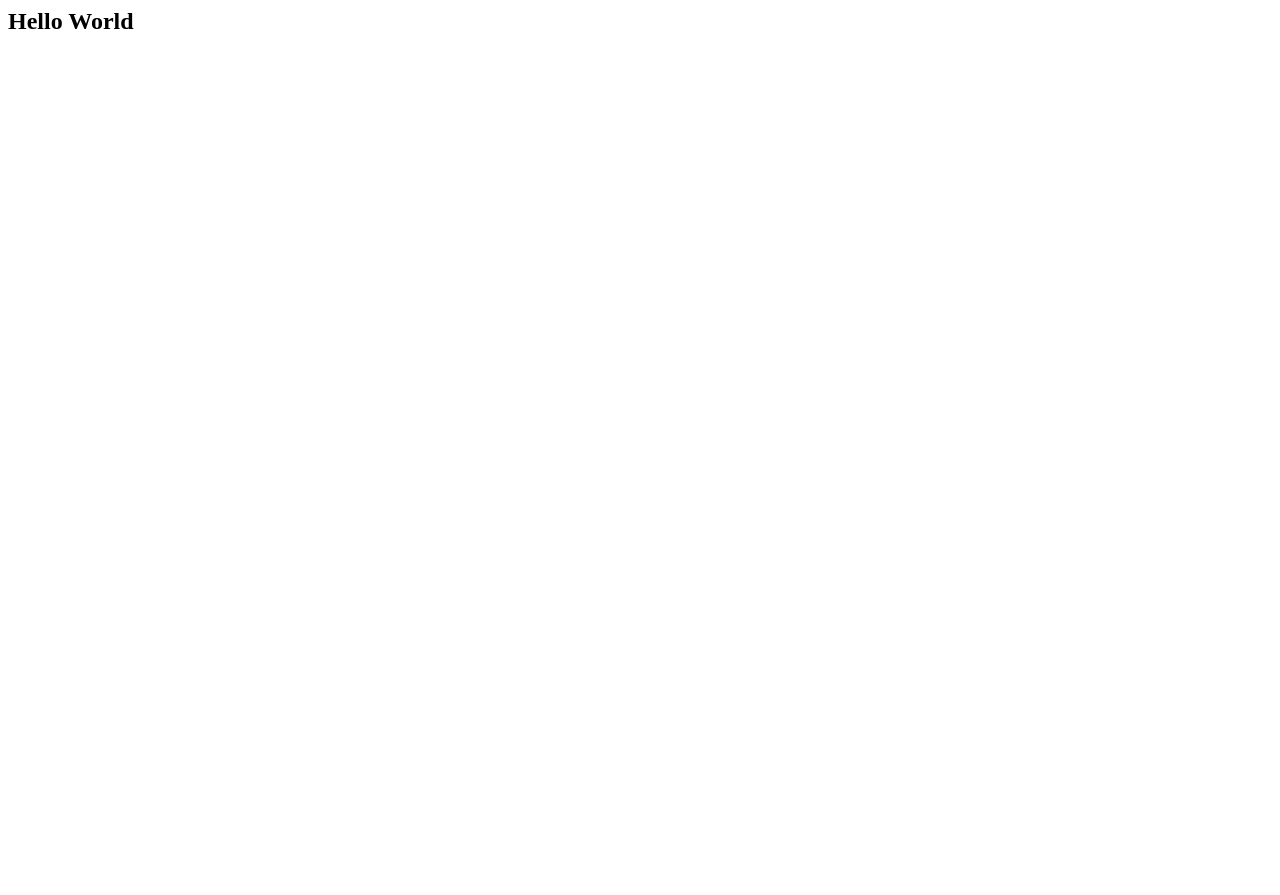
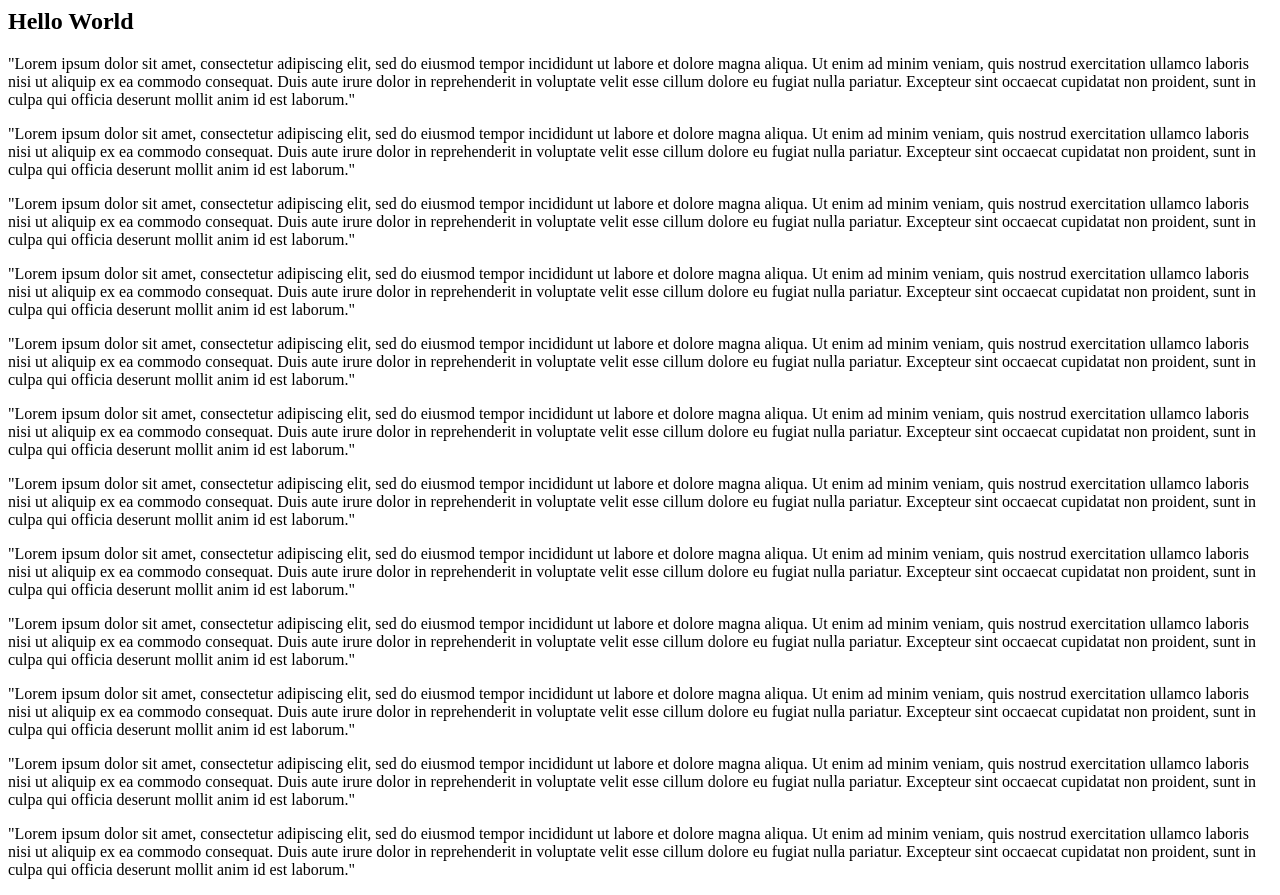
Before and after one commit to jonmunoa/f_excluded_commits, a plain HTML site: page index.html in a window 1280 px wide. Before the commit the page ends 800 px from the top, so only its background shows below. Drawn offline with Linux system fonts and the light colour scheme.

Commit message:
Update index.html

```diff
--- a/index.html
+++ b/index.html
@@ -1 +1,14 @@
 <h2>Hello World</h2>
+
+<p>"Lorem ipsum dolor sit amet, consectetur adipiscing elit, sed do eiusmod tempor incididunt ut labore et dolore magna aliqua. Ut enim ad minim veniam, quis nostrud exercitation ullamco laboris nisi ut aliquip ex ea commodo consequat. Duis aute irure dolor in reprehenderit in voluptate velit esse cillum dolore eu fugiat nulla pariatur. Excepteur sint occaecat cupidatat non proident, sunt in culpa qui officia deserunt mollit anim id est laborum."</p>
+<p>"Lorem ipsum dolor sit amet, consectetur adipiscing elit, sed do eiusmod tempor incididunt ut labore et dolore magna aliqua. Ut enim ad minim veniam, quis nostrud exercitation ullamco laboris nisi ut aliquip ex ea commodo consequat. Duis aute irure dolor in reprehenderit in voluptate velit esse cillum dolore eu fugiat nulla pariatur. Excepteur sint occaecat cupidatat non proident, sunt in culpa qui officia deserunt mollit anim id est laborum."</p>
+<p>"Lorem ipsum dolor sit amet, consectetur adipiscing elit, sed do eiusmod tempor incididunt ut labore et dolore magna aliqua. Ut enim ad minim veniam, quis nostrud exercitation ullamco laboris nisi ut aliquip ex ea commodo consequat. Duis aute irure dolor in reprehenderit in voluptate velit esse cillum dolore eu fugiat nulla pariatur. Excepteur sint occaecat cupidatat non proident, sunt in culpa qui officia deserunt mollit anim id est laborum."</p>
+<p>"Lorem ipsum dolor sit amet, consectetur adipiscing elit, sed do eiusmod tempor incididunt ut labore et dolore magna aliqua. Ut enim ad minim veniam, quis nostrud exercitation ullamco laboris nisi ut aliquip ex ea commodo consequat. Duis aute irure dolor in reprehenderit in voluptate velit esse cillum dolore eu fugiat nulla pariatur. Excepteur sint occaecat cupidatat non proident, sunt in culpa qui officia deserunt mollit anim id est laborum."</p>
+<p>"Lorem ipsum dolor sit amet, consectetur adipiscing elit, sed do eiusmod tempor incididunt ut labore et dolore magna aliqua. Ut enim ad minim veniam, quis nostrud exercitation ullamco laboris nisi ut aliquip ex ea commodo consequat. Duis aute irure dolor in reprehenderit in voluptate velit esse cillum dolore eu fugiat nulla pariatur. Excepteur sint occaecat cupidatat non proident, sunt in culpa qui officia deserunt mollit anim id est laborum."</p>
+<p>"Lorem ipsum dolor sit amet, consectetur adipiscing elit, sed do eiusmod tempor incididunt ut labore et dolore magna aliqua. Ut enim ad minim veniam, quis nostrud exercitation ullamco laboris nisi ut aliquip ex ea commodo consequat. Duis aute irure dolor in reprehenderit in voluptate velit esse cillum dolore eu fugiat nulla pariatur. Excepteur sint occaecat cupidatat non proident, sunt in culpa qui officia deserunt mollit anim id est laborum."</p>
+<p>"Lorem ipsum dolor sit amet, consectetur adipiscing elit, sed do eiusmod tempor incididunt ut labore et dolore magna aliqua. Ut enim ad minim veniam, quis nostrud exercitation ullamco laboris nisi ut aliquip ex ea commodo consequat. Duis aute irure dolor in reprehenderit in voluptate velit esse cillum dolore eu fugiat nulla pariatur. Excepteur sint occaecat cupidatat non proident, sunt in culpa qui officia deserunt mollit anim id est laborum."</p>
+<p>"Lorem ipsum dolor sit amet, consectetur adipiscing elit, sed do eiusmod tempor incididunt ut labore et dolore magna aliqua. Ut enim ad minim veniam, quis nostrud exercitation ullamco laboris nisi ut aliquip ex ea commodo consequat. Duis aute irure dolor in reprehenderit in voluptate velit esse cillum dolore eu fugiat nulla pariatur. Excepteur sint occaecat cupidatat non proident, sunt in culpa qui officia deserunt mollit anim id est laborum."</p>
+<p>"Lorem ipsum dolor sit amet, consectetur adipiscing elit, sed do eiusmod tempor incididunt ut labore et dolore magna aliqua. Ut enim ad minim veniam, quis nostrud exercitation ullamco laboris nisi ut aliquip ex ea commodo consequat. Duis aute irure dolor in reprehenderit in voluptate velit esse cillum dolore eu fugiat nulla pariatur. Excepteur sint occaecat cupidatat non proident, sunt in culpa qui officia deserunt mollit anim id est laborum."</p>
+<p>"Lorem ipsum dolor sit amet, consectetur adipiscing elit, sed do eiusmod tempor incididunt ut labore et dolore magna aliqua. Ut enim ad minim veniam, quis nostrud exercitation ullamco laboris nisi ut aliquip ex ea commodo consequat. Duis aute irure dolor in reprehenderit in voluptate velit esse cillum dolore eu fugiat nulla pariatur. Excepteur sint occaecat cupidatat non proident, sunt in culpa qui officia deserunt mollit anim id est laborum."</p>
+<p>"Lorem ipsum dolor sit amet, consectetur adipiscing elit, sed do eiusmod tempor incididunt ut labore et dolore magna aliqua. Ut enim ad minim veniam, quis nostrud exercitation ullamco laboris nisi ut aliquip ex ea commodo consequat. Duis aute irure dolor in reprehenderit in voluptate velit esse cillum dolore eu fugiat nulla pariatur. Excepteur sint occaecat cupidatat non proident, sunt in culpa qui officia deserunt mollit anim id est laborum."</p>
+<p>"Lorem ipsum dolor sit amet, consectetur adipiscing elit, sed do eiusmod tempor incididunt ut labore et dolore magna aliqua. Ut enim ad minim veniam, quis nostrud exercitation ullamco laboris nisi ut aliquip ex ea commodo consequat. Duis aute irure dolor in reprehenderit in voluptate velit esse cillum dolore eu fugiat nulla pariatur. Excepteur sint occaecat cupidatat non proident, sunt in culpa qui officia deserunt mollit anim id est laborum."</p>
```
